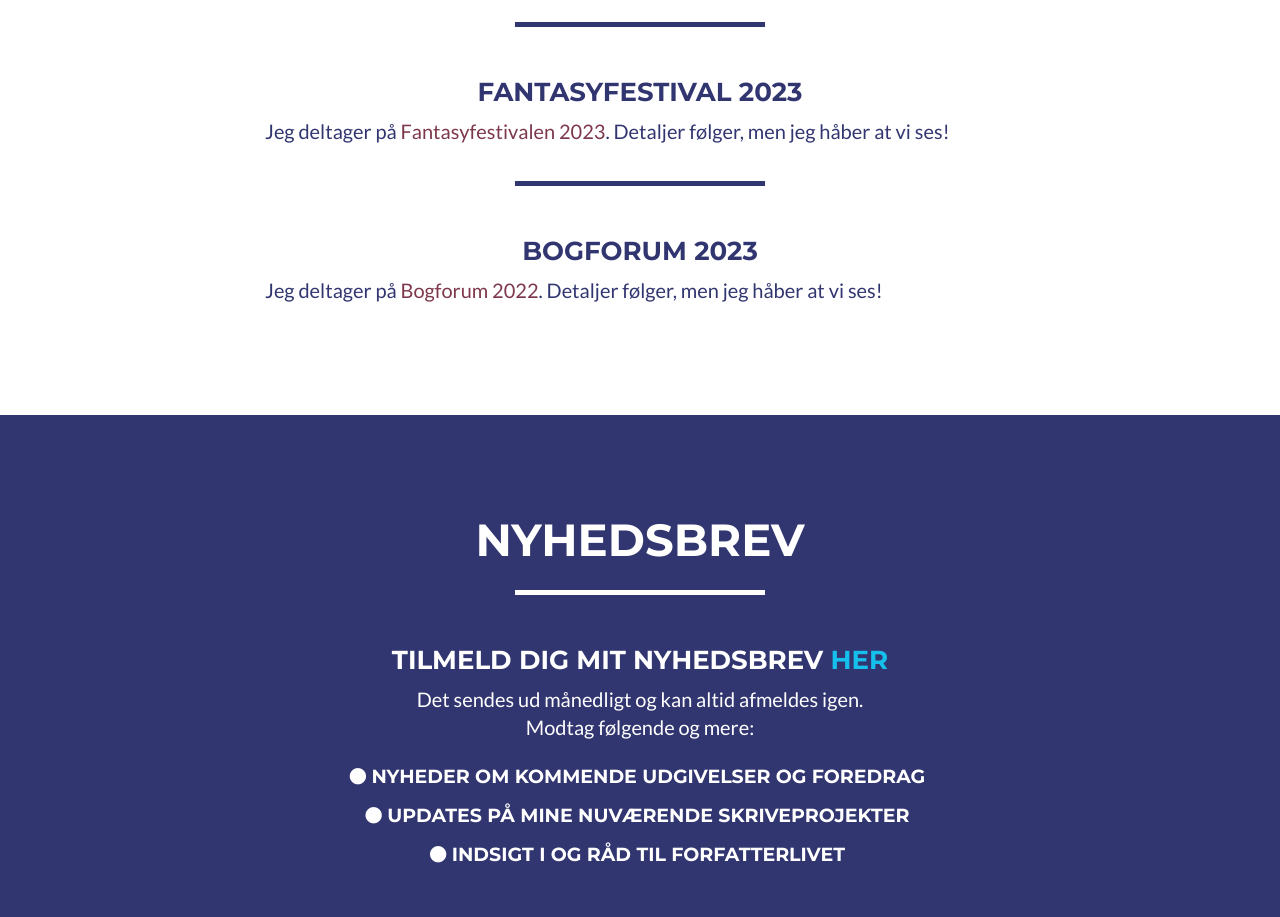
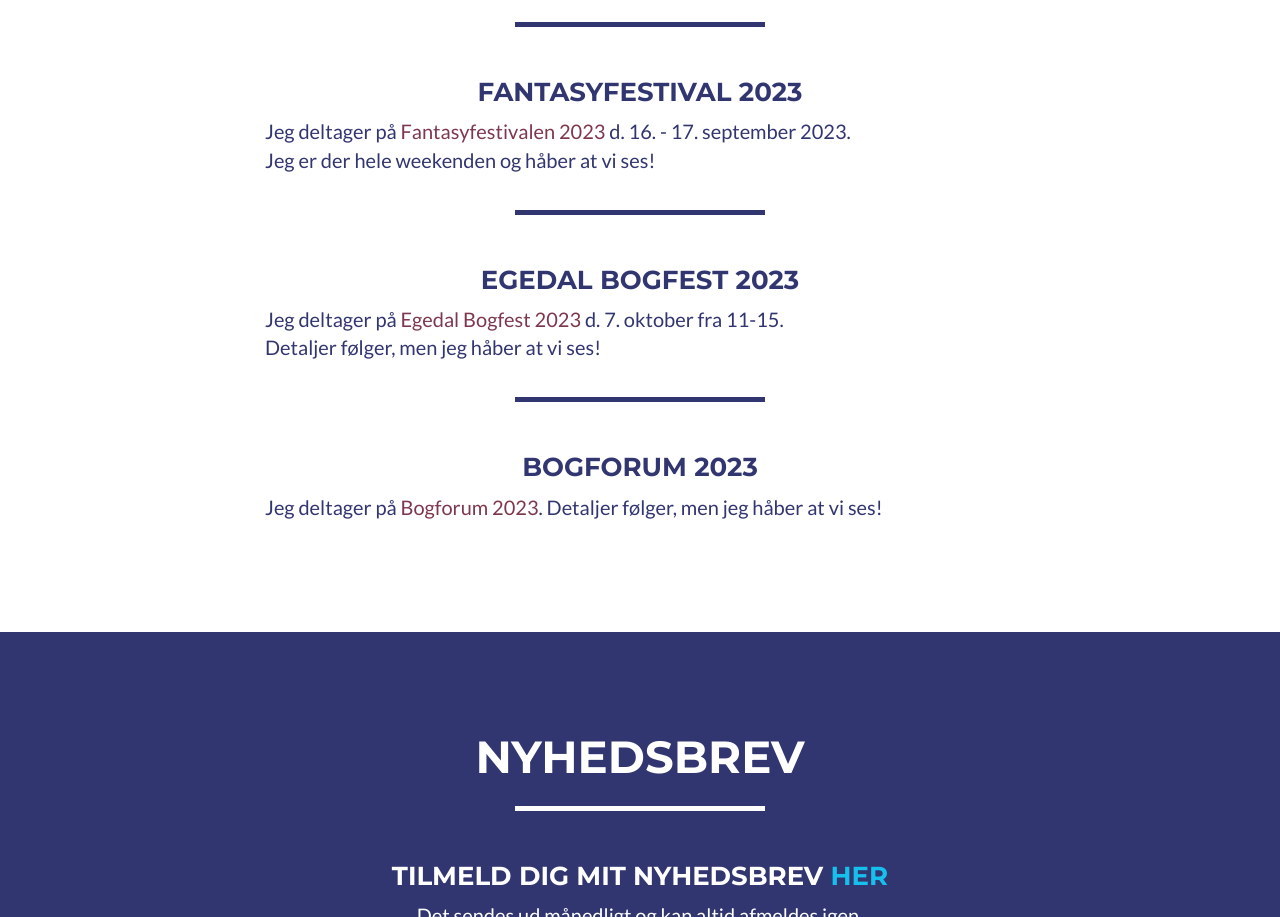
Before and after one commit to TeaIsLife/TeaIsLife.github.io, a plain HTML site: page index.html in a window 1280 px wide. Shown: the part 6462-7379 px from the top of the page. Drawn offline with nearby package versions, Linux system fonts and the light colour scheme.

Commit message:
Egedal bogfest tilføjet

```diff
--- a/index.html
+++ b/index.html
@@ -391,7 +391,17 @@
             <div class="row">
                  <div class="col-lg-8 col-lg-offset-2">
 					<div align="center"><h3>Fantasyfestival 2023</h3></div>
-                        <p>Jeg deltager på <a href="https://fantasyfestival.dk/">Fantasyfestivalen 2023</a>. Detaljer følger, men jeg håber at vi ses!
+                        <p>Jeg deltager på <a href="https://fantasyfestival.dk/">Fantasyfestivalen 2023</a> d. 16. - 17. september 2023.
+                        <br>Jeg er der hele weekenden og håber at vi ses!
+                    </p>
+                </div>
+            </div>
+            <hr class="star-primary">
+            <div class="row">
+                <div class="col-lg-8 col-lg-offset-2">
+					<div align="center"><h3>Egedal Bogfest 2023</h3></div>
+                        <p>Jeg deltager på <a href="https://www.bogforum.dk/">Egedal Bogfest 2023</a> d. 7. oktober fra 11-15.
+                        <br>Detaljer følger, men jeg håber at vi ses!
                     </p>
                 </div>
             </div>
@@ -399,7 +409,7 @@
             <div class="row">
                 <div class="col-lg-8 col-lg-offset-2">
 					<div align="center"><h3>Bogforum 2023</h3></div>
-                        <p>Jeg deltager på <a href="https://www.bogforum.dk/">Bogforum 2022</a>. Detaljer følger, men jeg håber at vi ses!
+                        <p>Jeg deltager på <a href="https://www.bogforum.dk/">Bogforum 2023</a>. Detaljer følger, men jeg håber at vi ses!
                     </p>
                 </div>
             </div>
```
